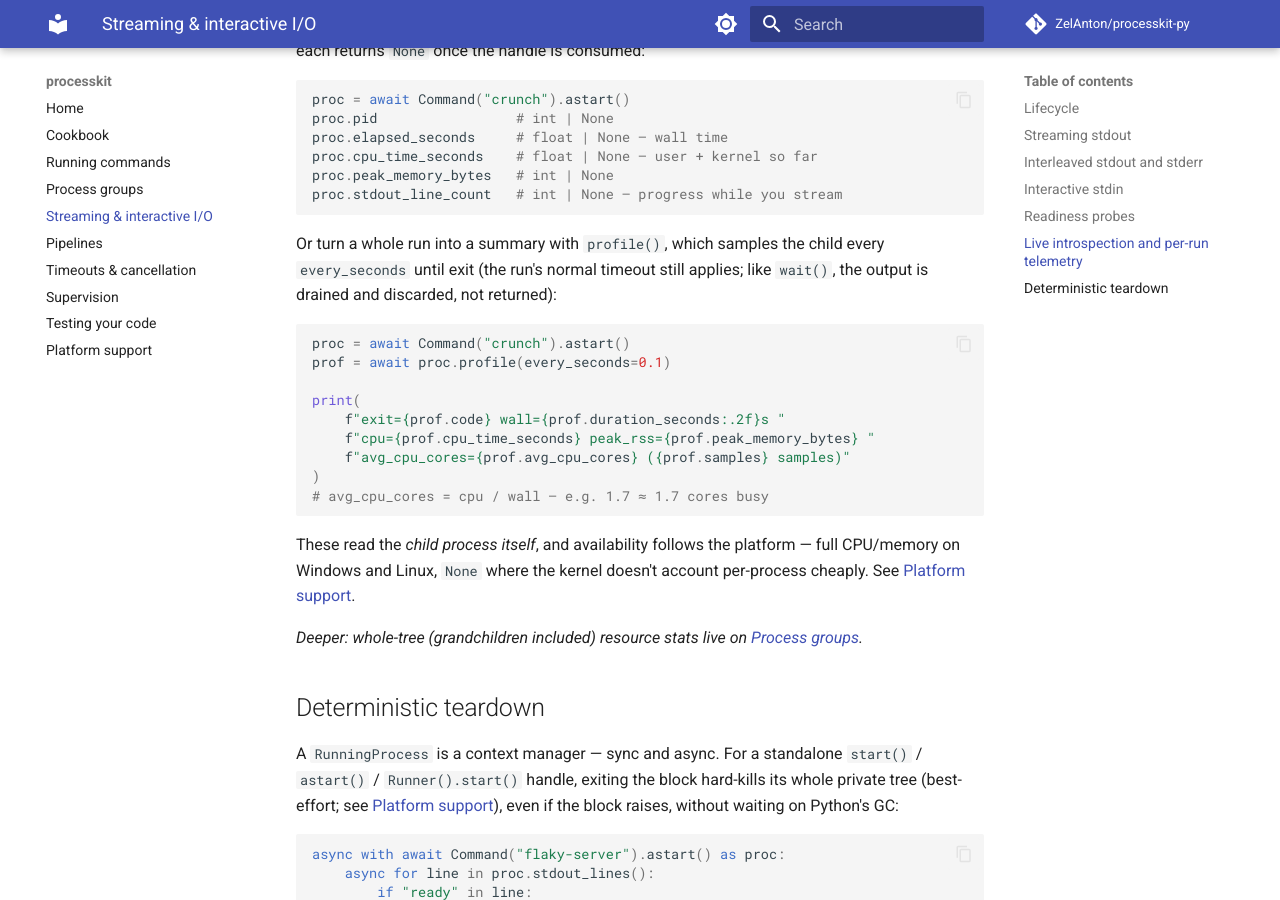
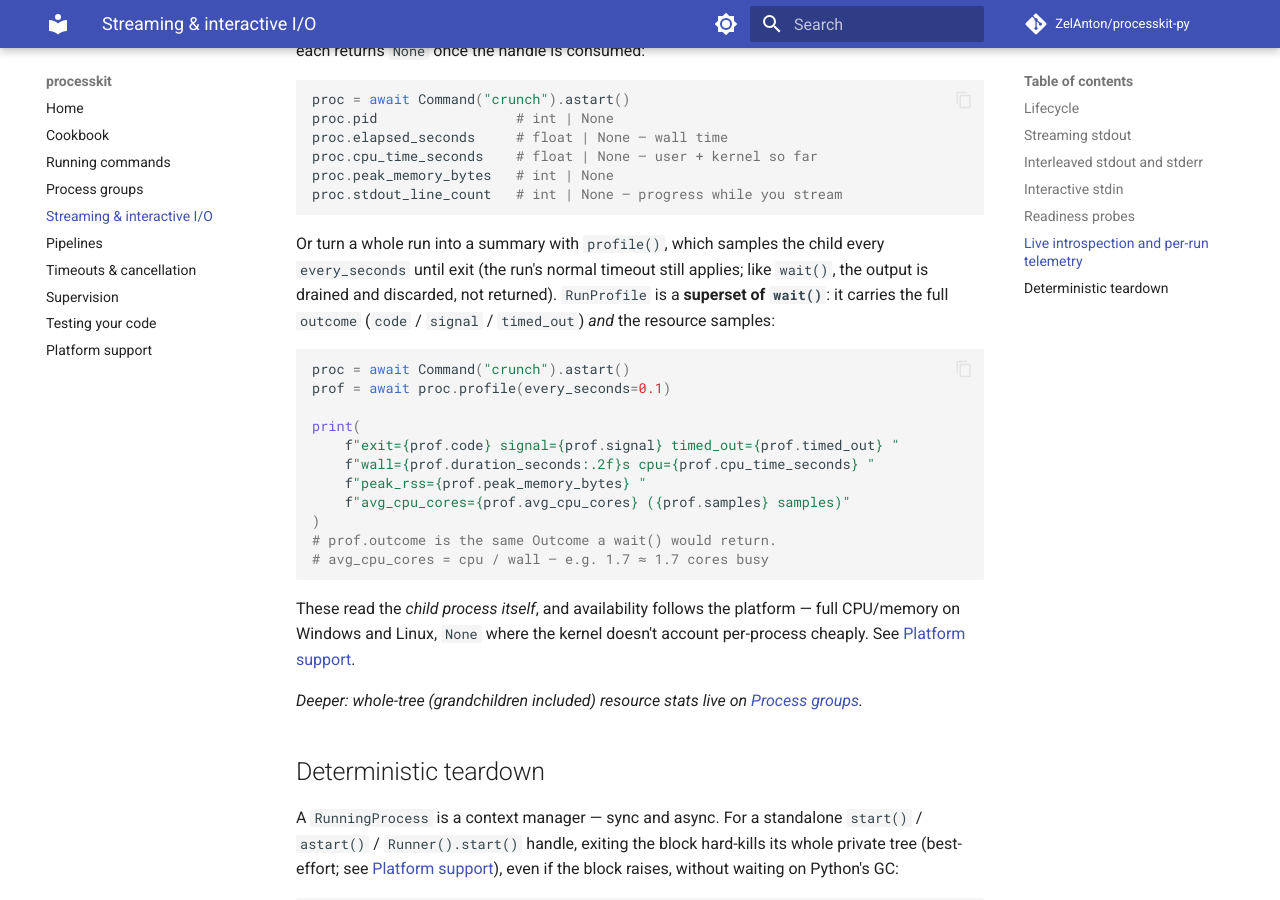
Before and after one commit to ZelAnton/processkit-py, an MkDocs documentation site: the page built from docs/streaming.md, in a window 1280 px wide and 900 px high, scrolled down 5061 px. Built offline with MkDocs 1.6.1 and Material for MkDocs 9.7.7, drawn with Linux system fonts in a browser that asks for light colours; comment, search, counter and statistics services are not loaded; some of the changed text lies outside the part shown.

````diff
--- a/Cargo.toml
+++ b/Cargo.toml
@@ -34,7 +34,7 @@ pyo3-async-runtimes = { version = "0.29", features = ["tokio-runtime"] }
 # `limits` (whole-tree resource caps) implies `stats` (resource measurement);
 # both back the sandboxing/observability surface. `record` enables the
 # `RecordReplayRunner` test double (pulls serde/serde_json for the cassette).
-processkit = { version = "=1.0.1", features = ["limits", "record"] }
+processkit = { version = "=1.1.0", features = ["limits", "record"] }
 tokio = { version = "1", features = ["rt-multi-thread"] }
 
 [profile.release]
--- a/docs/streaming.md
+++ b/docs/streaming.md
@@ -47,7 +47,7 @@ return `None` and a second consuming verb raises):
 | `await proc.finish()` | `Finished` | **after streaming stdout** — exit + captured stderr, *without* buffering stdout |
 | `await proc.output()` | `ProcessResult` | capture everything (same as the one-shot `output()`) |
 | `await proc.output_bytes()` | `BytesResult` | capture, stdout as `bytes` |
-| `await proc.profile(every_seconds)` | `RunProfile` | exit + CPU/memory samples; output discarded |
+| `await proc.profile(every_seconds)` | `RunProfile` | full outcome + CPU/memory samples; output discarded |
 | `await proc.shutdown(grace_seconds)` | `Outcome` | graceful signal → wait → hard-kill |
 
 `Outcome` carries `code: int | None`, `signal: int | None`, `timed_out: bool`,
@@ -239,17 +239,21 @@ proc.stdout_line_count   # int | None — progress while you stream
 
 Or turn a whole run into a summary with `profile()`, which samples the child
 every `every_seconds` until exit (the run's normal timeout still applies; like
-`wait()`, the output is drained and discarded, not returned):
+`wait()`, the output is drained and discarded, not returned). `RunProfile` is a
+**superset of `wait()`**: it carries the full `outcome` (`code` / `signal` /
+`timed_out`) *and* the resource samples:
 
 ```python
 proc = await Command("crunch").astart()
 prof = await proc.profile(every_seconds=0.1)
 
 print(
-    f"exit={prof.code} wall={prof.duration_seconds:.2f}s "
-    f"cpu={prof.cpu_time_seconds} peak_rss={prof.peak_memory_bytes} "
+    f"exit={prof.code} signal={prof.signal} timed_out={prof.timed_out} "
+    f"wall={prof.duration_seconds:.2f}s cpu={prof.cpu_time_seconds} "
+    f"peak_rss={prof.peak_memory_bytes} "
     f"avg_cpu_cores={prof.avg_cpu_cores} ({prof.samples} samples)"
 )
+# prof.outcome is the same Outcome a wait() would return.
 # avg_cpu_cores = cpu / wall — e.g. 1.7 ≈ 1.7 cores busy
 ```
 
````
Also changed, not shown: CHANGELOG.md (+10 -3 lines), ROADMAP.md (+9 -8 lines), docs/testing.md (+9 -0 lines), 9 other files.
